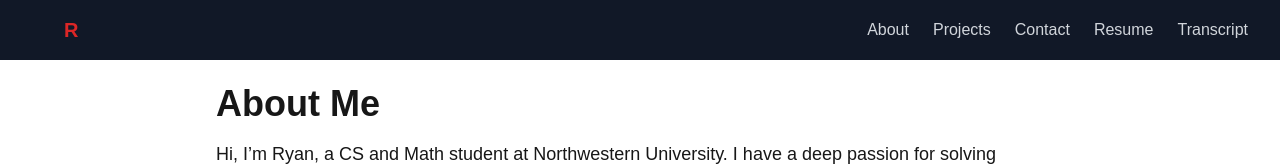
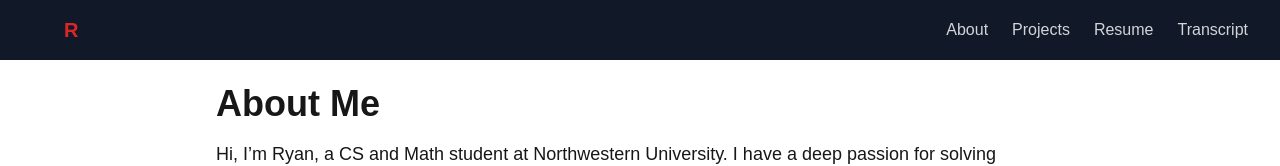
Before and after one commit to rliu2400/rliu.xyz, a Next.js app: page /about in a window 1280 px wide. Shown: the top 166 px of the page. Built offline with nearby package versions, Linux system fonts and the light colour scheme; a web font is replaced by a local one.

Commit message:
redundant

```diff
--- a/src/components/Header.tsx
+++ b/src/components/Header.tsx
@@ -35,12 +35,6 @@ const Header: React.FC<HeaderProps> = ({ className }) => {
                         Projects
                     </Link>
                     <Link
-                        href="/contact"
-                        className="text-gray-300 hover:bg-white hover:text-black transition"
-                    >
-                        Contact
-                    </Link>
-                    <Link
                         href="/resume.pdf"
                         className="text-gray-300 hover:bg-white hover:text-black transition"
                     >
```
